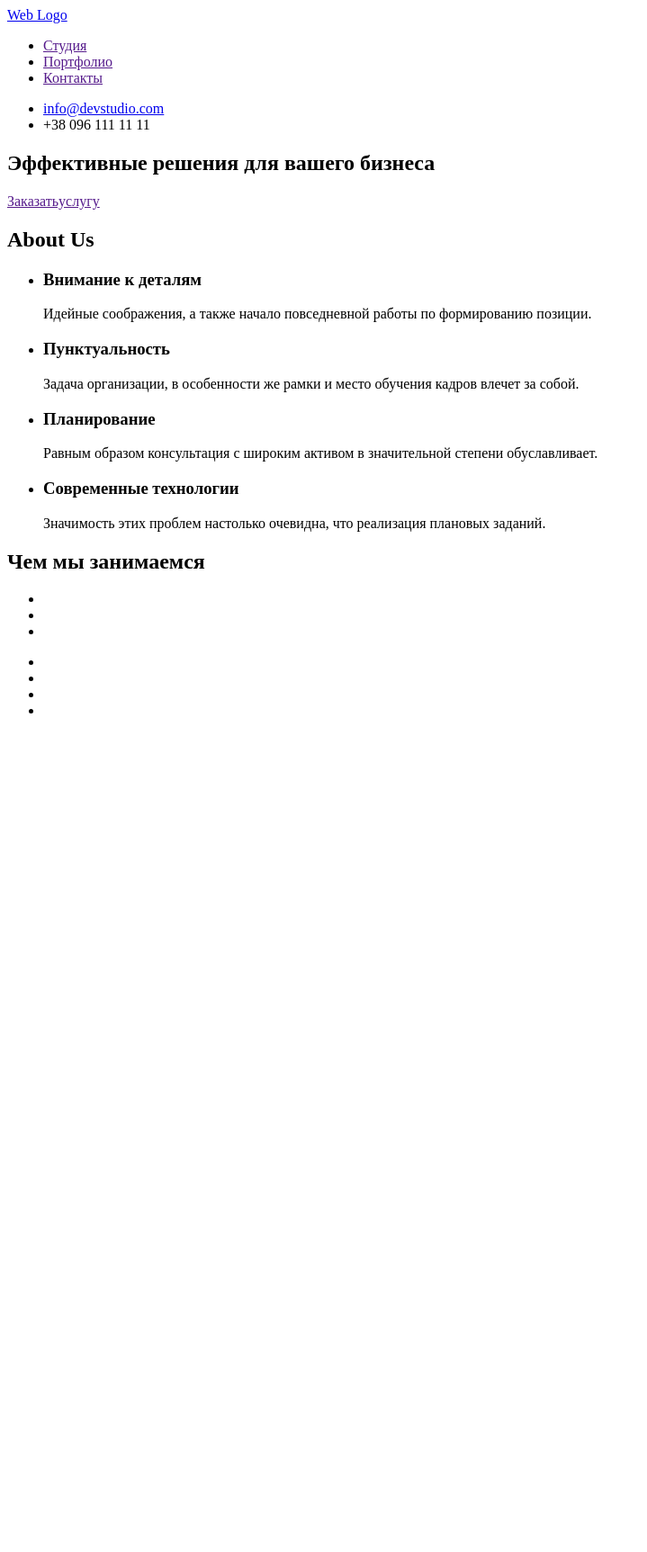
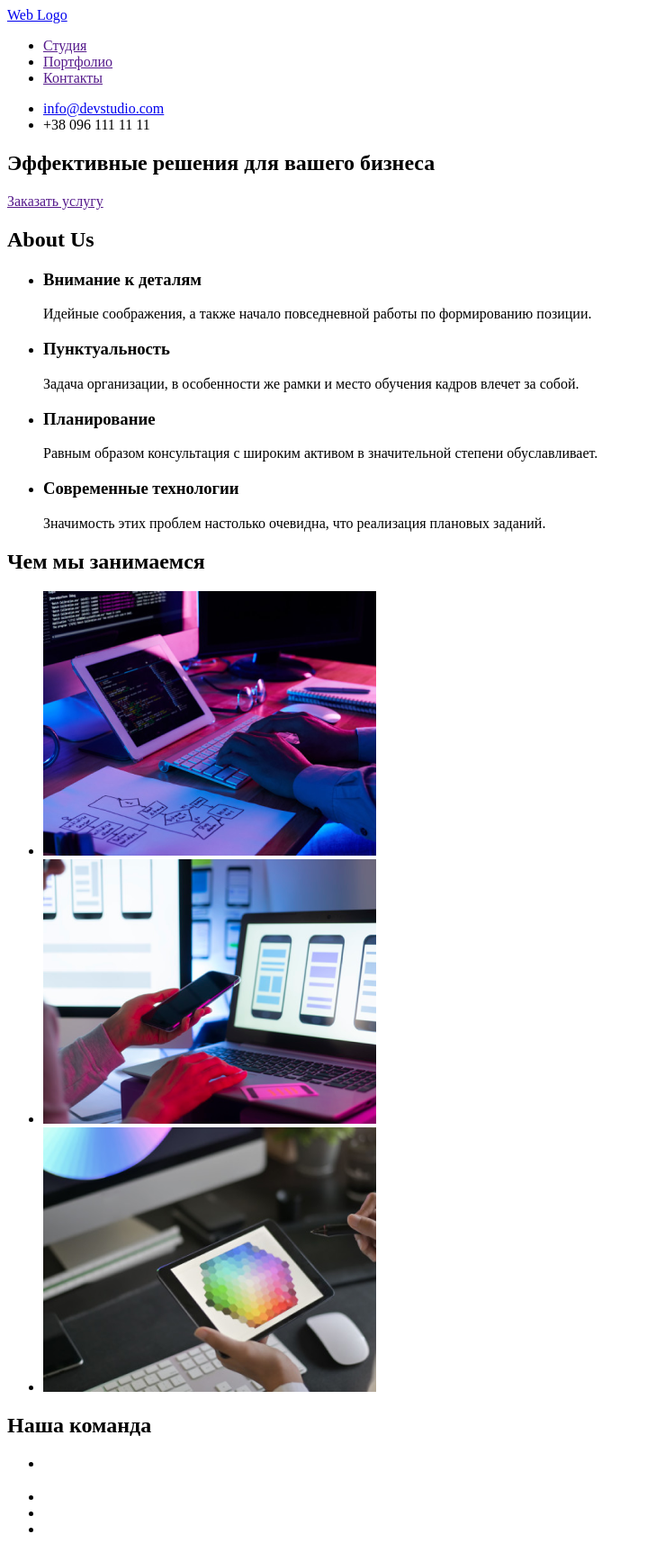
Before and after one commit to YuriyShevchyk/goit-markup-hw-01, a plain HTML site: page index.html in a window 1280 px wide. Shown: the whole page at 90% size, without its empty margins (0-719 px from the left). Before the commit the page ends 815 px from the top, so only its background shows below. Drawn offline with Linux system fonts and the light colour scheme; files whose address does not match are found by name.

Commit message:
img-section3-added

```diff
--- a/index.html
+++ b/index.html
@@ -19,14 +19,14 @@
           <div>
               <Ul>
                   <li><a href="mailto:info@devstudio.com">info@devstudio.com</a></li>
-                  <li><a href="tel:+38 096 111 11 11"></a>+38 096 111 11 11</li>
+                  <li><a href="tel:+380961111111"></a>+38 096 111 11 11</li>
               </Ul>
           </div>
     </header>
     <main>
         <section>
             <h1>Эффективные решения для вашего бизнеса</h1>
-            <a href="">Заказатьуслугу</a>
+            <a href="">Заказать услугу</a>
         </section>
         <!--Second section- About us-->
         <section>
@@ -54,15 +54,32 @@
         <section>
             <h2>Чем мы занимаемся</h2>
             <ul>
-                <li><a img="" alt="typing code"></a> </li>
-                <li></li>
-                <li></li>
+                <li>
+                    <a href="">
+                        <img src="C:\Users\admin\Documents\GitHub\goit-markup-hw-01\img\wedo\wedo1.png" alt="coding" width="370">
+                    </a>
+                </li>
+                <li>
+                    <a href="">
+                    <img src="C:\Users\admin\Documents\GitHub\goit-markup-hw-01\img\wedo\wedo2.png" alt="prototype mobile apps on screen" width="370">
+                    </a>
+                </li>
+                <li>
+                    <a href="">
+                    <img src="C:\Users\admin\Documents\GitHub\goit-markup-hw-01\img\wedo\wedo3.png" alt="choose color device" width="370">
+                    </a>
+                </li>
             </ul>
         </section>
         <!--4 section Our team-->
         <section>
+            <h2>Наша команда</h2>
             <ul>
-                <li></li>
+                <li>
+                    <img src="" alt="">
+                    <h3></h3>
+                    <p></p>
+                </li>
                 <li></li>
                 <li></li>
                 <li></li>
```
